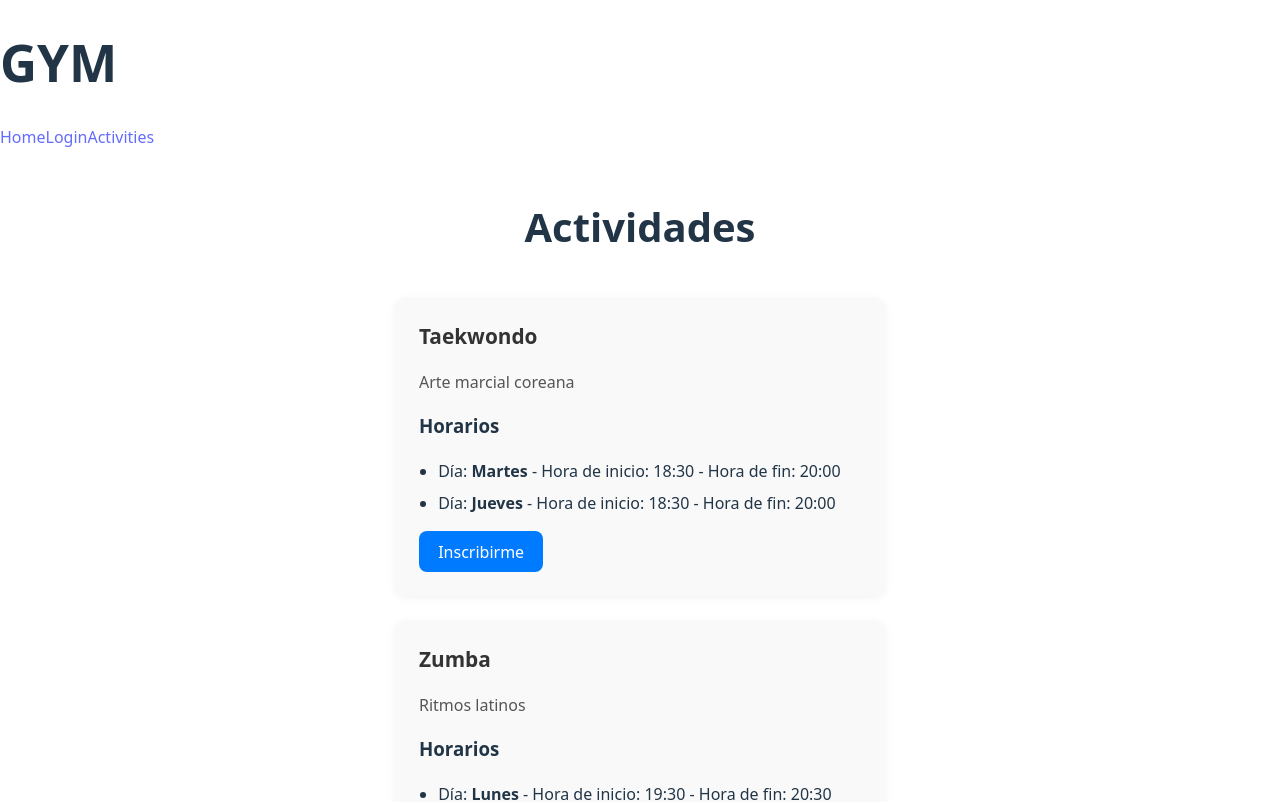
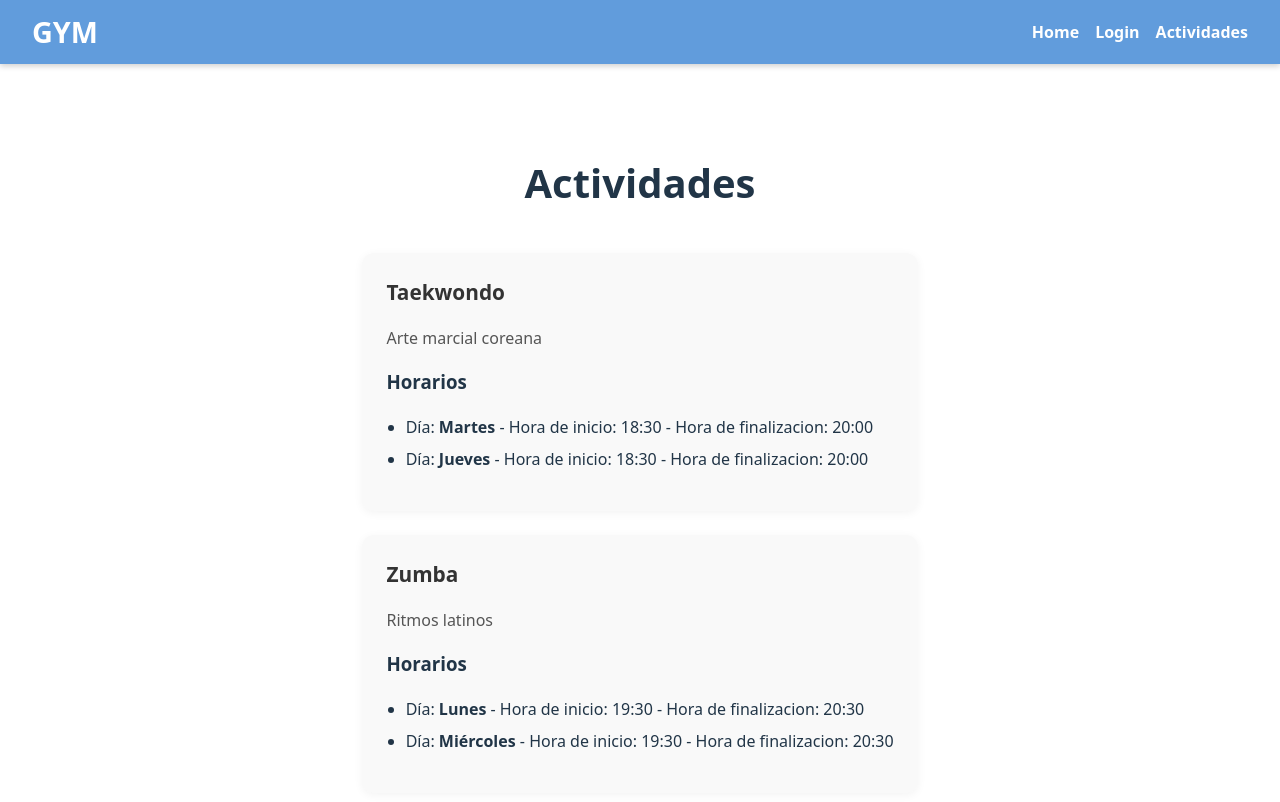
Before and after one commit to UCC-ArqSoft1/proyecto2025-Bocco-Bono-Cabral-Ferrer, a React (Vite) app in the folder frontend_gym/: page /Activities in a window 1280 px wide. Shown: the top 802 px of the page. Built offline with nearby package versions, Linux system fonts and the light colour scheme.

Commit message:
Frontcss

```diff
--- a/frontend_gym/src/Activities.jsx
+++ b/frontend_gym/src/Activities.jsx
@@ -39,13 +39,13 @@ const Activities = () => {
                         <ul>
                             {activity.schedule.map((schedule, i) => (
                                 <li key={i}>
-                                    Día: <strong>{weekDays[schedule.day]}</strong> - Hora de inicio: {schedule["hora-inicio"]} - Hora de fin: {schedule["hora-fin"]}
+                                    Día: <strong>{weekDays[schedule.day]}</strong> - Hora de inicio: {schedule["hora-inicio"]} - Hora de finalizacion: {schedule["hora-fin"]}
                                 </li>
                             ))}
                         </ul>
-
-                        <button onClick={() => handleEnrollment(activity.name)}>Inscribirme</button>
-
+                        {isloggedin && (
+                            <button onClick={() => handleEnrollment(activity.name)}>Inscribirme</button>
+                        )}
                     </div>
                 ))}
             </div>
--- /dev/null
+++ b/frontend_gym/src/header.css
@@ -0,0 +1,46 @@
+header {
+    display: flex;
+    justify-content: space-between;
+    align-items: center;
+    padding: 1rem 2rem;
+    background-color: #619cdc;
+    color: white;
+    box-shadow: 0 2px 6px rgba(0, 0, 0, 0.2);
+}
+
+header h1 {
+    font-size: 1.8rem;
+    margin: 0;
+}
+
+nav {
+    display: flex;
+    gap: 1rem;
+    align-items: center;
+}
+
+nav a {
+    color: white;
+    text-decoration: none;
+    font-weight: bold;
+    transition: color 0.3s ease;
+}
+
+nav a:hover {
+    color: #b2dfdb;
+}
+
+nav button {
+    background-color: #619cdc;
+    color: white;
+    border: none;
+    padding: 0.5rem 1rem;
+    border-radius: 6px;
+    cursor: pointer;
+    font-weight: bold;
+    transition: background-color 0.3s ease;
+}
+
+nav button:hover {
+    background-color: #619cdc;
+}
--- a/frontend_gym/src/header.jsx
+++ b/frontend_gym/src/header.jsx
@@ -1,4 +1,5 @@
 import Login from "./login";
+import "./Header.css";
 import { useNavigate } from "react-router-dom";
 const Header = () => {
     const navigate = useNavigate();
@@ -14,13 +15,13 @@ const Header = () => {
             <nav>
                 <a href="/">Home</a>
                 {isloggedin ? (<button onClick={logout}>
-                    cerrar sesión
+                    Cerrar Sesión
                 </button>) :
                     (
                         <a href="/login">Login</a>
                     )}
 
-                <a href="/activities">Activities</a>
+                <a href="/activities">Actividades</a>
 
             </nav>
         </header>
--- /dev/null
+++ b/frontend_gym/src/home.css
@@ -0,0 +1,20 @@
+/* Home.css */
+
+.home-container {
+    display: flex;
+    justify-content: center;
+    align-items: center;
+    height: 80vh;
+    background: linear-gradient(to right, #e0f7fa, #ffffff);
+    font-family: 'Segoe UI', Tahoma, Geneva, Verdana, sans-serif;
+}
+
+.home-container h2 {
+    font-size: 2rem;
+    color: #00796b;
+    text-align: center;
+    background-color: #b2dfdb;
+    padding: 1rem 2rem;
+    border-radius: 10px;
+    box-shadow: 0 4px 10px rgba(0, 0, 0, 0.15);
+}
--- a/frontend_gym/src/home.jsx
+++ b/frontend_gym/src/home.jsx
@@ -1,3 +1,4 @@
+import "./Home.css";
 const Home = () => {
     return (
         <div>
```
